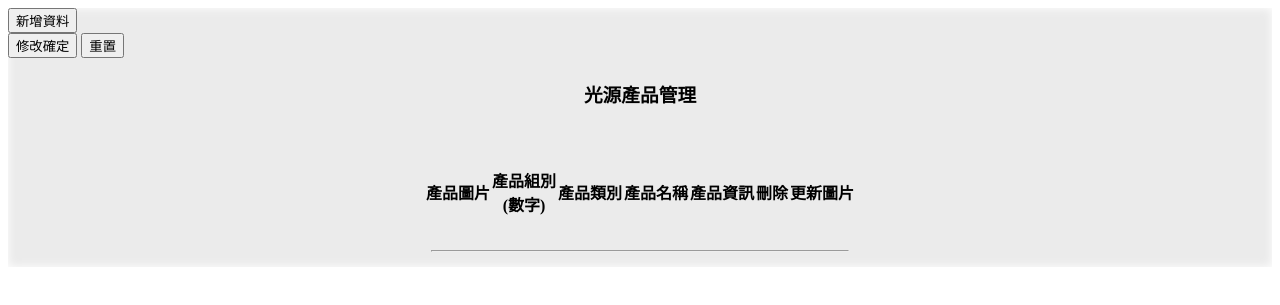
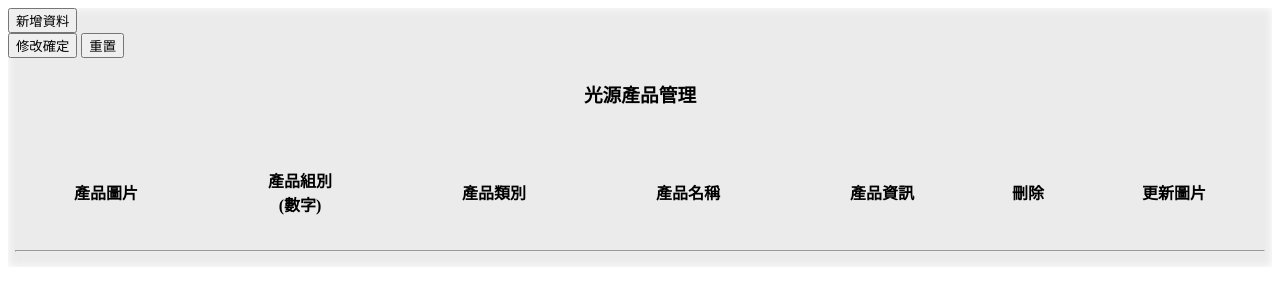
Before and after one commit to wanghanna/CWL_T, a PHP site: page /alight.php in a window 1280 px wide. Shown: the top 305 px of the page. Run offline with PHP 8.4, Linux system fonts and the light colour scheme; data that the repository does not hold is empty.

Commit message:
修改table大小為100%

```diff
--- a/alight.php
+++ b/alight.php
@@ -21,7 +21,7 @@ th{
 <input class="btn btn-secondary" type="reset" value="重置">
 </div>
 </div>
-<table style="" align="center" class="shadow rounded mb-5" style="background:#F8F9FA;">
+<table style="width:100%" align="center" class="shadow rounded mb-5" style="background:#F8F9FA;">
 <thead class="">
 <tr class="bg-info">
   <th colspan="7"><h3>光源產品管理</h3></th>
```
